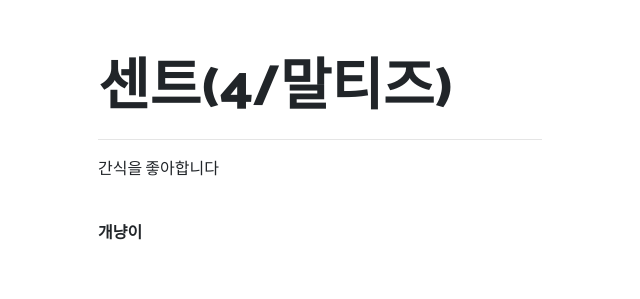
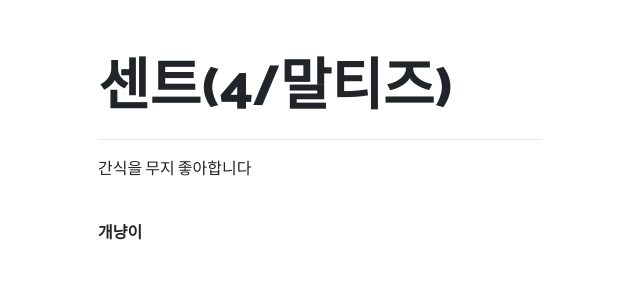
Before and after one commit to JJeongseok/JJeongseok.github.io, a website: page index.html in a window 1280 px wide. Shown: the part 1131-1430 px from the top of the page, 605-1245 px from the left. Drawn offline with Linux system fonts and the light colour scheme.

Commit message:
index 수정

```diff
--- a/index.html
+++ b/index.html
@@ -90,7 +90,7 @@
           <div class="p-5">
             <h2 class="display-4">센트(4/말티즈)</h2>
             <hr>
-            <p>간식을 좋아합니다</p>
+            <p>간식을 무지 좋아합니다</p>
             <br><strong>개냥이</strong>
           </div>
         </div>
```
